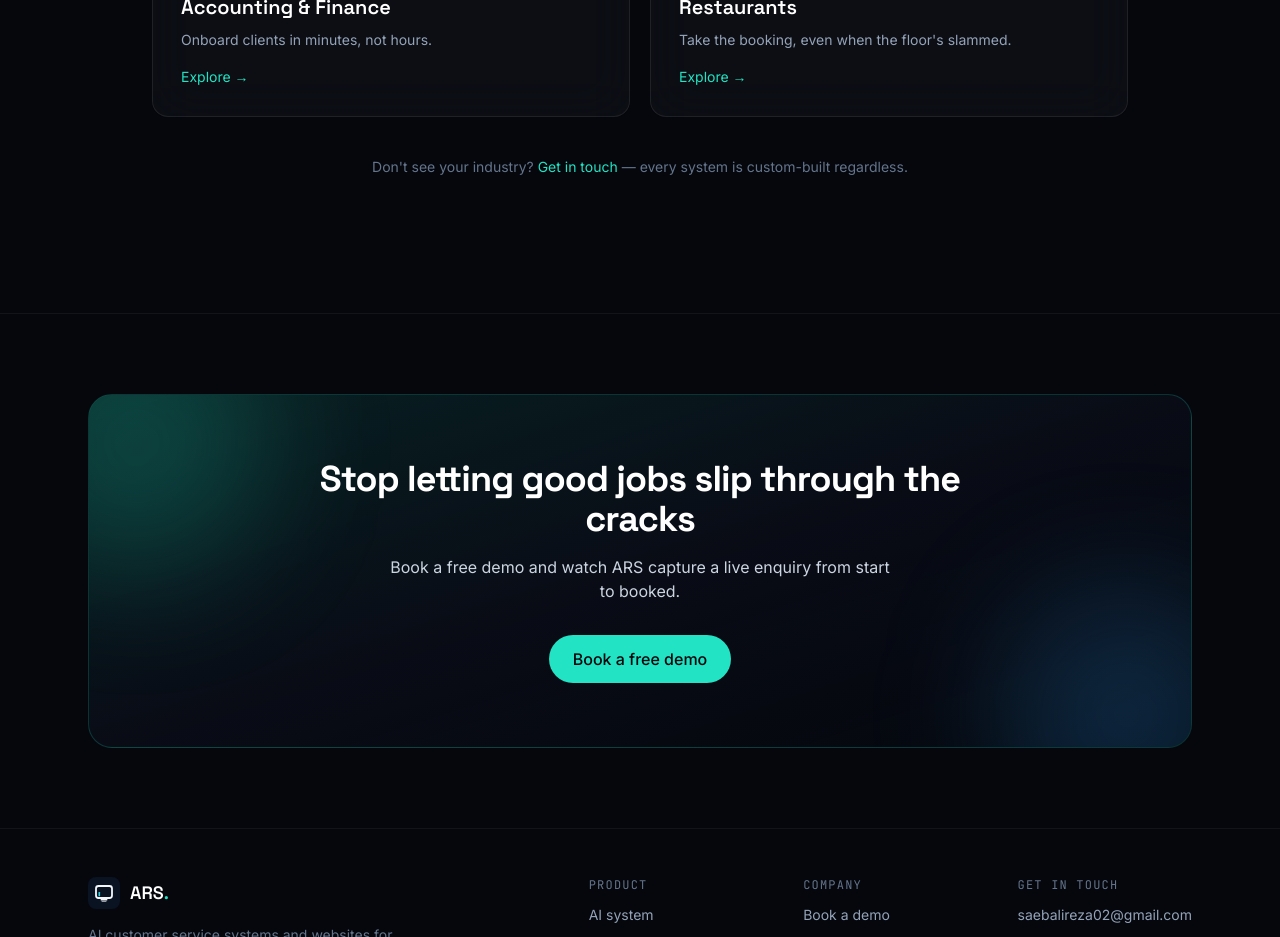
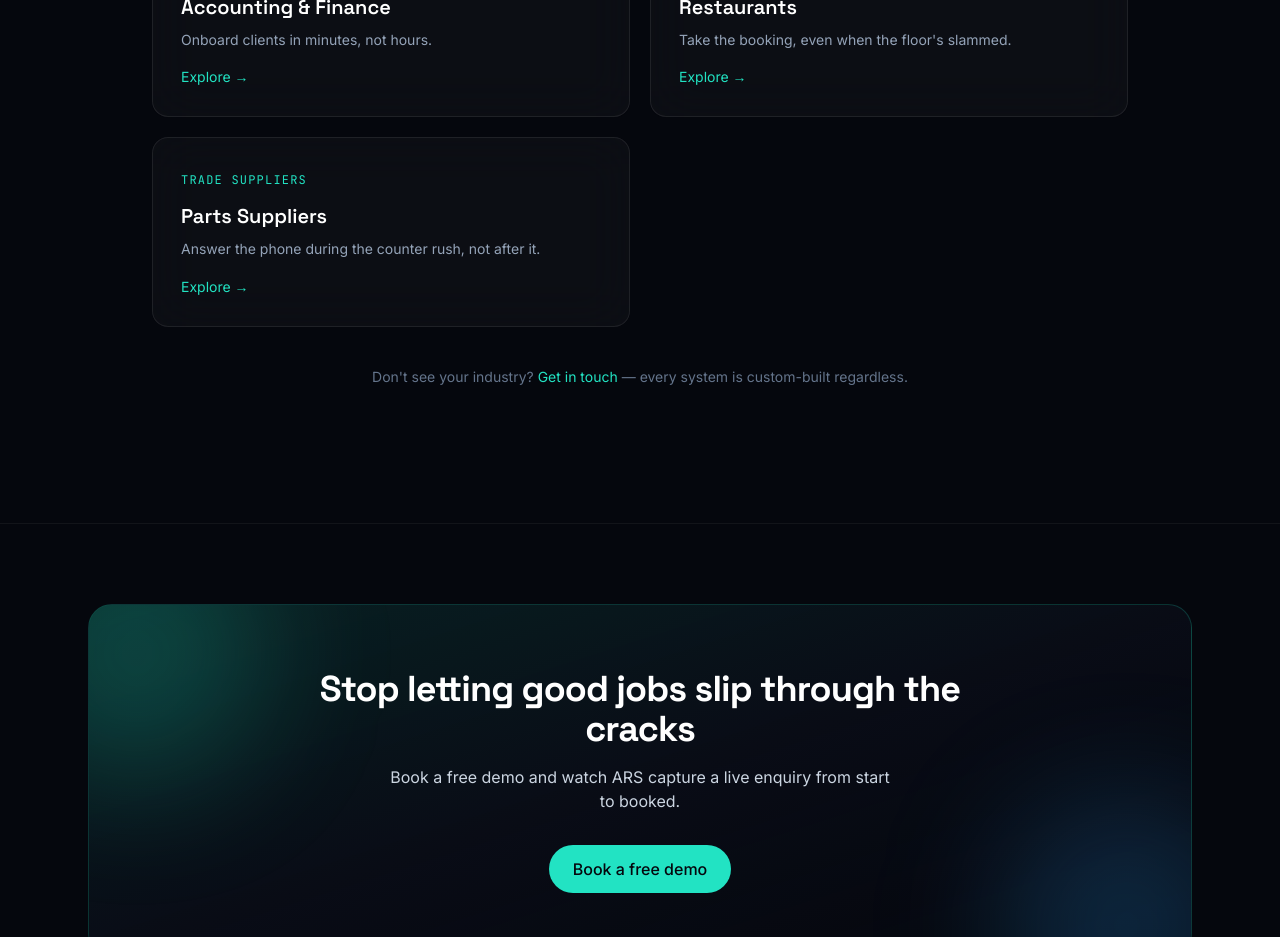
Before and after one commit to Alirezaa02/ARS-website, a React (Vite) app: page /industries in a window 1280 px wide. Shown: the part 1300-2237 px from the top of the page. Built offline with nearby package versions, Linux system fonts and the light colour scheme.

Commit message:
Added Supplier page

```diff
--- a/src/App.jsx
+++ b/src/App.jsx
@@ -25,6 +25,7 @@ import Mechanics from "./pages/industries/Mechanics";
 import RealEstate from "./pages/industries/RealEstate";
 import AccountingAndFinance from "./pages/industries/AccountingAndFinance";
 import Restaurants from "./pages/industries/Restaurants";
+import PartsSuppliers from "./pages/industries/PartsSuppliers";
 
 function ScrollToTop() {
   const { pathname } = useLocation();
@@ -90,6 +91,7 @@ export default function App() {
           <Route path="/industries/real-estate" element={<Page><RealEstate /></Page>} />
           <Route path="/industries/accounting-and-finance" element={<Page><AccountingAndFinance /></Page>} />
           <Route path="/industries/restaurants" element={<Page><Restaurants /></Page>} />
+          <Route path="/industries/parts-suppliers" element={<Page><PartsSuppliers /></Page>} />
           <Route path="/privacy" element={<Page><Privacy /></Page>} />
           <Route path="/terms" element={<Page><Terms /></Page>} />
           <Route path="*" element={<Page><NotFound /></Page>} />
--- a/src/data/industries.js
+++ b/src/data/industries.js
@@ -1206,6 +1206,124 @@ export const industries = [
       ],
     },
   },
+  {
+    slug: "parts-suppliers",
+    category: "Trade Suppliers",
+    name: "Parts Suppliers",
+    headline: "AI for Parts Suppliers & Trade Wholesalers in Australia",
+    headlineAccent: "Parts Suppliers & Trade Wholesalers",
+    subheadline: "Answer the phone during the counter rush, not after it.",
+    intro:
+      "Tradies want a stock answer now, not a callback. ARS builds AI systems that answer enquiries, keep trade accounts moving, and chase what needs chasing — without pulling anyone off the counter.",
+    typicalTimeline: "Typically 2–4 weeks to go live",
+    challenges: [
+      {
+        title: "A stock question means a phone call",
+        body: "If nobody picks up to confirm you've got it in stock, the customer just rings the next supplier on the list.",
+      },
+      {
+        title: "Trade accounts chase their own invoices",
+        body: "Someone has to remember which accounts are overdue and follow them up — real time that isn't spent serving the counter.",
+      },
+      {
+        title: "Reorders get forgotten",
+        body: "Regular customers who'd reorder the same parts on their own timeline just quietly go elsewhere if nobody reminds them.",
+      },
+    ],
+    workflows: [
+      {
+        tag: "Call answering",
+        title: "24/7 AI call answering",
+        description:
+          "Every call gets answered, even during the counter rush. AI captures what's needed and gets it to the right person to quote or fulfil.",
+        details:
+          "Works the same during a flat-out Monday morning as it does after you've closed for the day.",
+        steps: [
+          { label: "Call comes in", icon: IconPhone },
+          { label: "AI answers", icon: IconMessage },
+          { label: "Enquiry captured", icon: IconDocument },
+          { label: "Sent to you", icon: IconSend },
+        ],
+      },
+      {
+        tag: "Stock enquiries",
+        title: "Stock & price enquiry chatbot",
+        description:
+          "Handles the \"have you got this in stock\" and \"how much for...\" questions on your website, and only sends through the ones that actually need a person.",
+        details:
+          "Filters the quick questions from the ones that need a real answer, so counter staff aren't stuck on the phone mid-serve.",
+        steps: [
+          { label: "Question asked", icon: IconMessage },
+          { label: "AI checks details", icon: IconDocument },
+          { label: "Answered or escalated", icon: IconAlert, tone: "warn" },
+          { label: "Logged", icon: IconCheck },
+        ],
+      },
+      {
+        tag: "Trade accounts",
+        title: "Trade account order updates",
+        description:
+          "Order confirmations and dispatch updates go out automatically, so trade customers always know where their order's up to without ringing to ask.",
+        details:
+          "One less thing for counter staff to relay by phone in between serving walk-ins.",
+        steps: [
+          { label: "Order placed", icon: IconCheck },
+          { label: "Confirmation sent", icon: IconMail },
+          { label: "Status updated", icon: IconDocument },
+          { label: "Customer notified", icon: IconSend },
+        ],
+      },
+      {
+        tag: "Backorders",
+        title: "Backorder & restock notifications",
+        description:
+          "When something's out of stock, the customer gets notified the moment it's back in, instead of ringing every few days to check.",
+        details:
+          "Keeps the sale instead of losing it to whoever picks up the phone once they restock somewhere else first.",
+        steps: [
+          { label: "Item out of stock", icon: IconAlert, tone: "warn" },
+          { label: "Customer notified", icon: IconMessage },
+          { label: "Restock logged", icon: IconDocument },
+          { label: "Order confirmed", icon: IconCheck },
+        ],
+      },
+      {
+        tag: "Payment follow-up",
+        title: "Trade account invoice reminders",
+        description:
+          "Overdue account invoices get a polite, automatic reminder sequence before it ever needs an awkward phone call from you.",
+        details:
+          "Keeps the relationship intact while still getting accounts paid on time.",
+        steps: [
+          { label: "Invoice overdue", icon: IconAlert, tone: "warn" },
+          { label: "Day 1 reminder", icon: IconMessage },
+          { label: "Day 7 follow-up", icon: IconMail },
+          { label: "Escalated if needed", icon: IconBell, tone: "warn" },
+        ],
+      },
+      {
+        tag: "Reorders",
+        title: "Repeat order reminders",
+        description:
+          "Regular customers get a reminder when they're due to reorder consumables or common parts, so repeat business doesn't just quietly stop.",
+        details:
+          "Runs in the background with zero effort from your team — the kind of repeat revenue that's easy to let slip.",
+        steps: [
+          { label: "Order history tracked", icon: IconDocument },
+          { label: "Reorder due", icon: IconClock },
+          { label: "Reminder sent", icon: IconBell },
+          { label: "Order placed", icon: IconCheck },
+        ],
+      },
+    ],
+    toolsExamples: ["Xero", "MYOB", "Outlook Calendar", "Google Calendar", "Gmail"],
+    whyNow: {
+      paragraphs: [
+        "Parts suppliers live on speed of answer — a tradie who can't get through on a stock question is usually already calling the next supplier on the list, price aside.",
+        "Backorder notifications, account reminders, and reorder prompts don't need a counter person's product knowledge, just consistency. Automating the admin means more of your team's time goes to actually serving the counter.",
+      ],
+    },
+  },
 ];
 
 export function getIndustry(slug) {
--- /dev/null
+++ b/src/pages/industries/PartsSuppliers.jsx
@@ -0,0 +1,6 @@
+import IndustryPageTemplate from "../../components/industries/IndustryPageTemplate";
+import { getIndustry } from "../../data/industries";
+
+export default function PartsSuppliers() {
+  return <IndustryPageTemplate industry={getIndustry("parts-suppliers")} />;
+}
```
Also changed, not shown: 1 other file (tests, documents, lock files or other folders).
